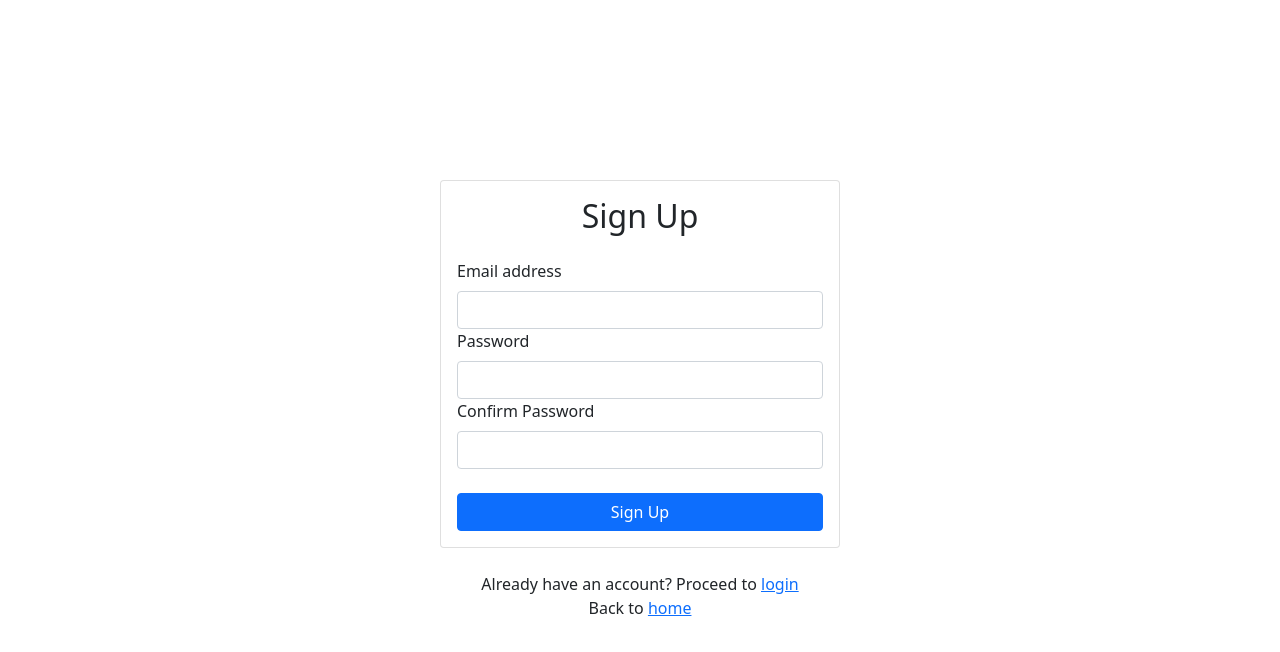
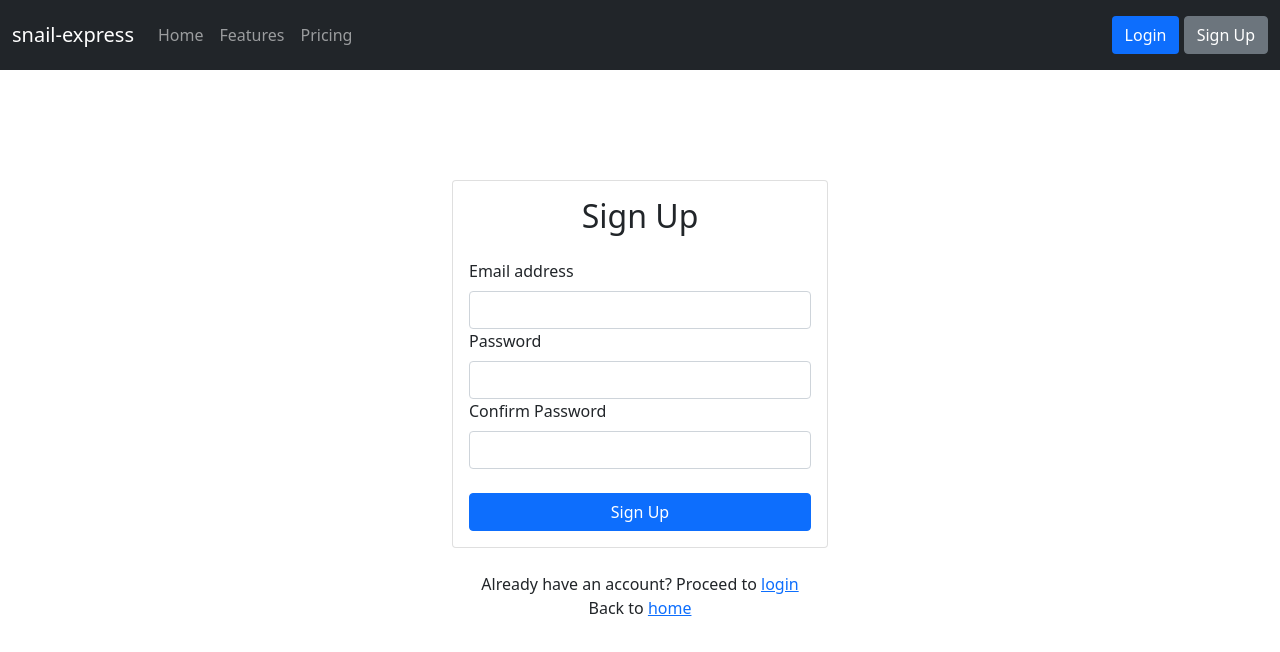
Before and after one commit to nicholas-yongjing/snail-express, a React (Create React App) app in the folder milestone-1/: page /signup in a window 1280 px wide. Shown: the top 652 px of the page. Built offline with nearby package versions, Linux system fonts and the light colour scheme; no server answers.

Commit message:
Add nav bar to login and signup page

```diff
--- a/milestone-1/src/components/Login.js
+++ b/milestone-1/src/components/Login.js
@@ -28,6 +28,60 @@ export default function Login() {
 
   return (
     <>
+      <div className="container">
+        <nav className="navbar navbar-expand-md navbar-dark bg-dark fixed-top">
+          <div className="container-fluid">
+            <a className="navbar-brand" href="/">
+              snail-express
+            </a>
+            <button
+              className="navbar-toggler"
+              type="button"
+              data-bs-toggle="collapse"
+              data-bs-target="#navbarNavAltMarkup"
+              aria-controls="navbarNavAltMarkup"
+              aria-expanded="false"
+              aria-label="Toggle navigation"
+            >
+              <span className="navbar-toggler-icon"></span>
+            </button>
+            <div className="collapse navbar-collapse" id="navbarNavAltMarkup">
+              <div className="navbar-nav">
+                <a className="nav-link" href="/">
+                  Home
+                </a>
+                <a className="nav-link" href="#">
+                  Features
+                </a>
+                <a className="nav-link" href="#">
+                  Pricing
+                </a>
+                <a className="nav-link disabled"></a>
+              </div>
+            </div>
+            <nav className="navbar navbar-dark bg-dark">
+              <form className="form-inline">
+                <a
+                  href="/login"
+                  className="btn bg-primary text-white"
+                  role="button"
+                >
+                  Login
+                </a>
+                <span> </span>
+                <a
+                  href="/signup"
+                  className="btn btn-secondary text-white"
+                  role="button"
+                >
+                  Sign Up
+                </a>
+              </form>
+            </nav>
+          </div>
+        </nav>
+
+
         <Card>
           <Card.Body>
             <h2 className="text-center mb-4">Login</h2>
@@ -58,6 +112,7 @@ export default function Login() {
         <div className="text-center">
           Back to <Link to="/">home</Link>
         </div>
+      </div>
     </>
   );
 }
--- a/milestone-1/src/components/SignUp.js
+++ b/milestone-1/src/components/SignUp.js
@@ -32,6 +32,58 @@ function SignUp() {
 
   return (
     <>
+      <div className="container">
+        <nav className="navbar navbar-expand-md navbar-dark bg-dark fixed-top">
+          <div className="container-fluid">
+            <a className="navbar-brand" href="/">
+              snail-express
+            </a>
+            <button
+              className="navbar-toggler"
+              type="button"
+              data-bs-toggle="collapse"
+              data-bs-target="#navbarNavAltMarkup"
+              aria-controls="navbarNavAltMarkup"
+              aria-expanded="false"
+              aria-label="Toggle navigation"
+            >
+              <span className="navbar-toggler-icon"></span>
+            </button>
+            <div className="collapse navbar-collapse" id="navbarNavAltMarkup">
+              <div className="navbar-nav">
+                <a className="nav-link" href="/">
+                  Home
+                </a>
+                <a className="nav-link" href="#">
+                  Features
+                </a>
+                <a className="nav-link" href="#">
+                  Pricing
+                </a>
+                <a className="nav-link disabled"></a>
+              </div>
+            </div>
+            <nav className="navbar navbar-dark bg-dark">
+              <form className="form-inline">
+                <a
+                  href="/login"
+                  className="btn bg-primary text-white"
+                  role="button"
+                >
+                  Login
+                </a>
+                <span> </span>
+                <a
+                  href="/signup"
+                  className="btn btn-secondary text-white"
+                  role="button"
+                >
+                  Sign Up
+                </a>
+              </form>
+            </nav>
+          </div>
+        </nav>
         <Card>
           <Card.Body>
             <h2 className="text-center mb-4">Sign Up</h2>
@@ -63,6 +115,7 @@ function SignUp() {
         <div className="text-center">
           Back to <Link to="/">home</Link>
         </div>
+      </div>
     </>
   );
 }
```
Lines whose indentation alone changed are shown as unchanged.
